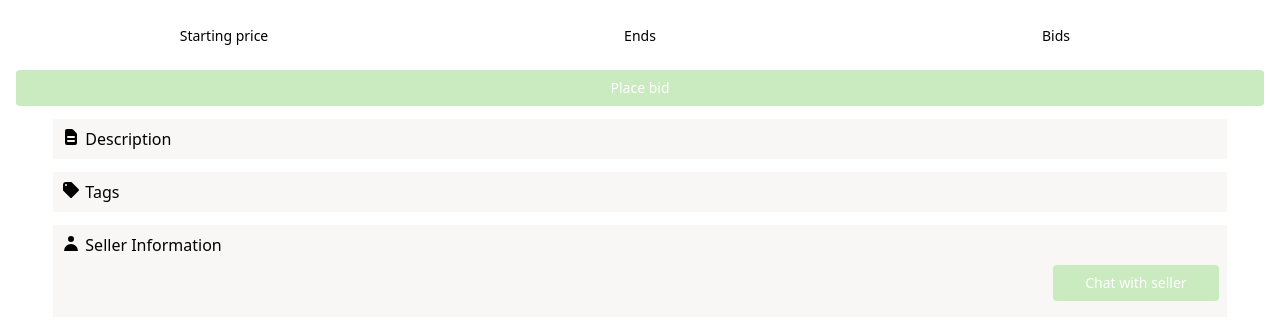
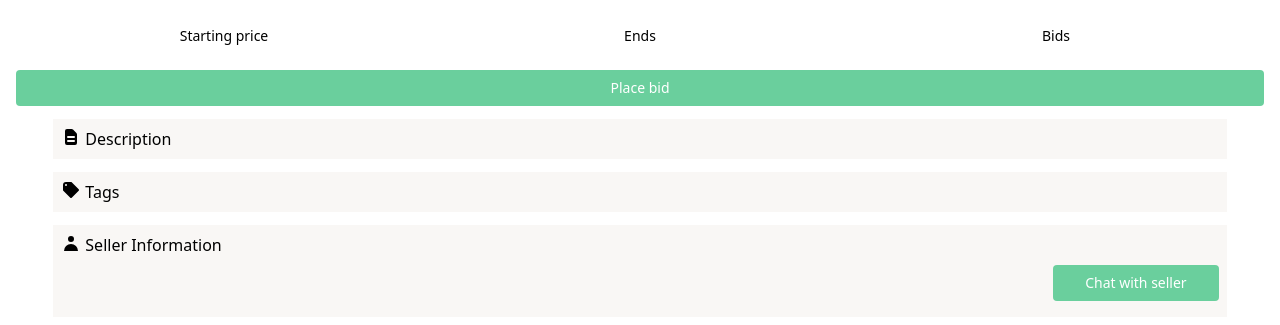
Before and after one commit to thedyze/auctionsite, a React (Vite) app in the folder frontend/: page /auction-details/1 in a window 1280 px wide. Shown: the part 528-853 px from the top of the page. Built offline with nearby package versions, Linux system fonts and the light colour scheme; no server answers.

Commit message:
Deactivate place bid button when timestamp is passed

```diff
--- a/frontend/src/pages/AuctionDetails.jsx
+++ b/frontend/src/pages/AuctionDetails.jsx
@@ -19,7 +19,8 @@ export const AuctionDetails = () => {
   const [bigImg, setBigImg] = useState('_img1.jpg')
   const [secondImg, setSecondImg] = useState('_img2.jpg')
   const [thirdImg, setThirdImg] = useState('_img3.jpg')
-  const disabled = (!currentUser || currentUser?.id == auctionItem?.userId)
+  const [disabled, setDisabled] = useState(false)
+  const [isInactive, setIsInactive] = useState(false)
 
   //listen to bid changes in other auctions
   useEffect(()=>{
@@ -34,8 +35,12 @@ export const AuctionDetails = () => {
   }, [id]);
 
   useEffect(() => {
-    if (auctionItem?.userId) fetchUser(auctionItem.userId)
-  }, [auctionItem?.userId]);
+    if (auctionItem?.userId && currentUser) {
+      fetchUser(auctionItem.userId)
+      setDisabled(!currentUser || currentUser?.id == auctionItem?.userId)
+      setIsInactive(auctionItem?.endTime < new Date().getTime() || auctionItem?.highestBid >= auctionItem?.buyNowPrice)
+    }
+  }, [auctionItem?.userId, currentUser]);
 
   async function handleBigImg(i) {
     const bi = bigImg[4]
@@ -43,10 +48,10 @@ export const AuctionDetails = () => {
   }
 
   const handleBtnClick = (e) => {
-    if(!disabled) {
+    if(disabled || isInactive) {
+      handleDisable(e, "Place bid", "Not allowed to place bid")
+    } else {
       setActivateModal(!activateModal)
-    } else {
-      handleDisable(e, "Place bid", "Not allowed to place bid")
     }
   }
 
@@ -59,7 +64,10 @@ export const AuctionDetails = () => {
   }
 
   const handleDisable = (e, placeholder, replacer) => {
-    if (currentUser) {
+    if(isInactive) {
+      e.target.innerHTML = e.target.innerHTML == placeholder ?
+        "This item has been sold" : placeholder
+    } else if (currentUser) {
       e.target.innerHTML = e.target.innerHTML == placeholder ?
         "This is your item...<br>" + replacer : placeholder
     } else {
@@ -109,7 +117,7 @@ export const AuctionDetails = () => {
       <div className="w-full text-center px-4">
         <button
         onClick={(e) => handleBtnClick(e)}
-        className={'w-full ' + util.btn + util.btnGreen + util.btnDisabled({disabled})}
+          className={'w-full ' + util.btn + util.btnGreen + util.btnDisabled(disabled || isInactive)}
         >Place bid</button>
       </div>
 
@@ -154,7 +162,7 @@ export const AuctionDetails = () => {
           </div>
           <button
           onClick={(e)=>goChatWithSeller(e)}
-          className={'float-right ' + util.btn + util.btnGreen + util.btnDisabled({disabled})}
+          className={'float-right ' + util.btn + util.btnGreen + util.btnDisabled(disabled)}
           >Chat with seller</button>
         </div>
       </div>
--- a/frontend/src/styles/util.js
+++ b/frontend/src/styles/util.js
@@ -17,8 +17,8 @@ export default {
     'focus:ring-myGr-dark',
     ''
   ].join(' '),
-  btnDisabled: ({disabled}) => [
-    disabled ?
+  btnDisabled: (bol) => [
+    bol ?
     'bg-myGr-disabled '
     : ' '
   ],
```
